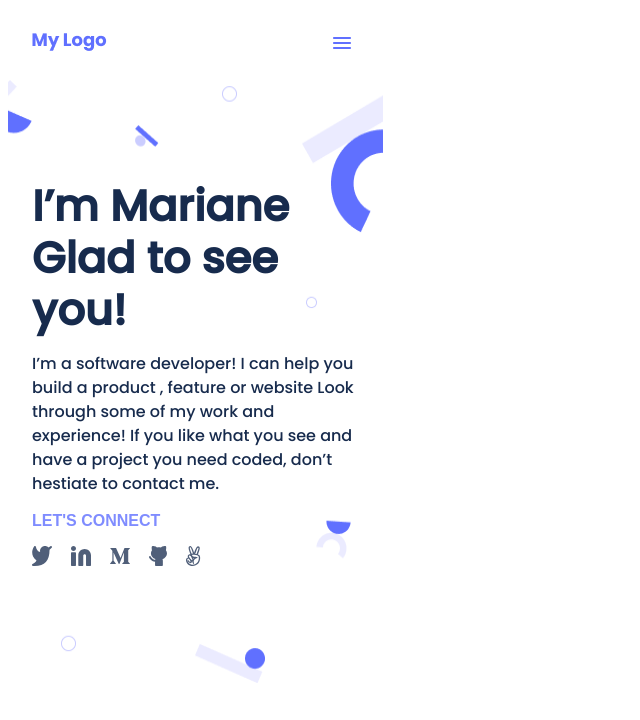
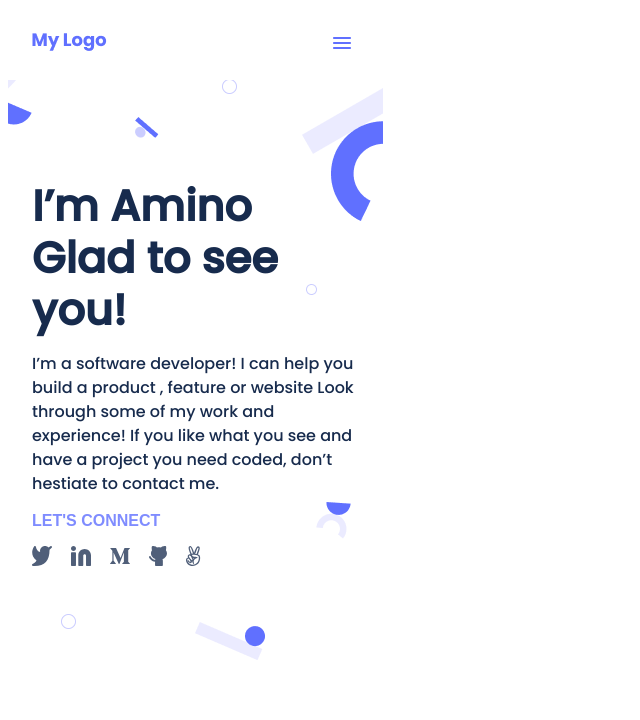
Before and after one commit to Aminocodex/AminoPortfolio, a website: page index.html in a window 1280 px wide. Shown: the whole page, without its empty margins (0-640 px from the left). Drawn offline with Linux system fonts and the light colour scheme.

Commit message:
Fix readme file and edit index html and css as required by the reviewer

```diff
--- a/index.html
+++ b/index.html
@@ -9,21 +9,23 @@
     <title>Mourid Portfolio</title>
 </head>
 <body>
+    <section class="firstPart">
+    <header class="header">
         <nav class="navbar">
         <div class="container">
             <div class="logo"><a href="#"><img src="img/My Logo.png"></a></div>
         <div class="menu"><img src="img/Union.svg" alt=""></div>
     </div>
 </nav>
-    <header class="header">
-        <div class="container">
+
+        <div class="container1">
                     <section class="textInfo">
-             <h1>I’m Mariane
-                Glad to see you!</h1>
+             <p id="intro">I’m Amino Glad to see you!</p>
 
                     <p>I’m a software developer! I can help you build a product , feature or website Look through some of my work and experience! If you like what you see and have a project you need coded, don’t hestiate to contact me.</p>
                     </div>
-                </section>
+                </header>
+
     <button class="con">LET'S CONNECT </button>
     <div class="social">
         <ul>
@@ -38,8 +40,9 @@
         <li><a href="#" class="scIcon"><img src="img/social/angel.svg" alt=""></a></li>
         </ul>
      </div>
+    </section>
 
-    </header>
+
 
 </body>
 </html>
--- a/style.css
+++ b/style.css
@@ -5,6 +5,18 @@ body {
   background-color: #fff;
   height: 718px;
   width: 375px;
+}
+
+.firstPart {
+  max-width: 375px;
+  max-height: 718;
+  height: 100%;
+  background-image: url(img/header-shapes\ mobile.png);
+  background-size: 100%;
+  background-repeat: no-repeat;
+  background-position: center;
+  border-bottom-left-radius: 30px;
+
 }
 
 .navbar .container {
@@ -21,18 +33,8 @@ body {
   background-color: #fff;
 }
 
-.header {
-  max-width: 375px;
-  max-height: 604px;
-  height: 100%;
-  background-image: url(img/header-shapes\ mobile.png);
-  background-size: 100% 100%;
-  background-repeat: no-repeat;
-  background-position: center;
-  border-bottom-left-radius: 30px;
-}
 
-.header .container {
+.header .container1 {
   max-width: 375px;
   display: flex;
   flex-direction: column;
@@ -43,10 +45,11 @@ body {
   margin-right: 24px;
 }
 
-.header .container .textInfo h1 {
+.header .container1 .textInfo #intro {
   font-family: 'Poppins', sans-serif;
   font-style: bold;
   font-size: 2.7rem;
+  font-weight: 700;
   line-height: 52px;
   margin-bottom: 0;
   margin-top: 0;
```
Also changed, not shown: README.md.
